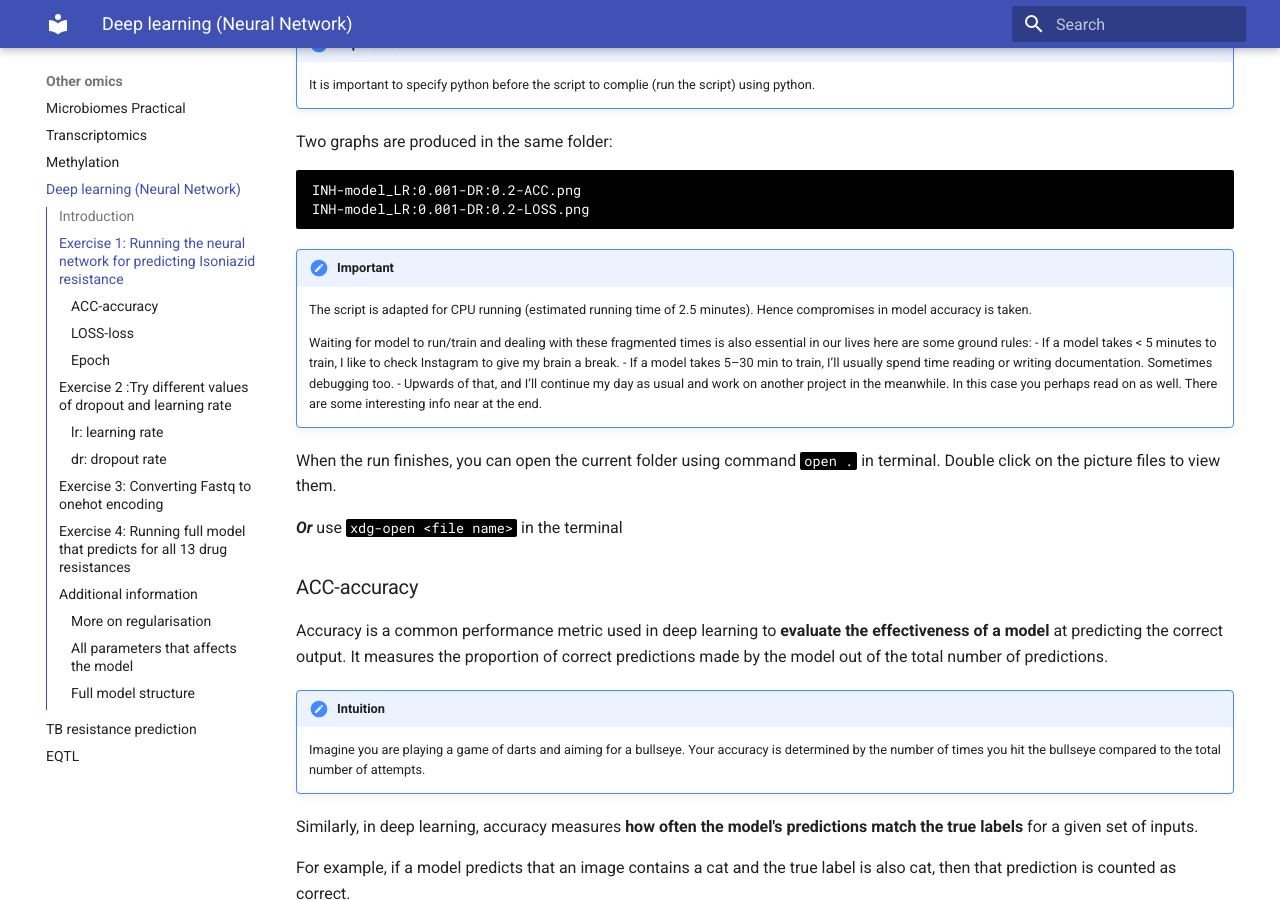
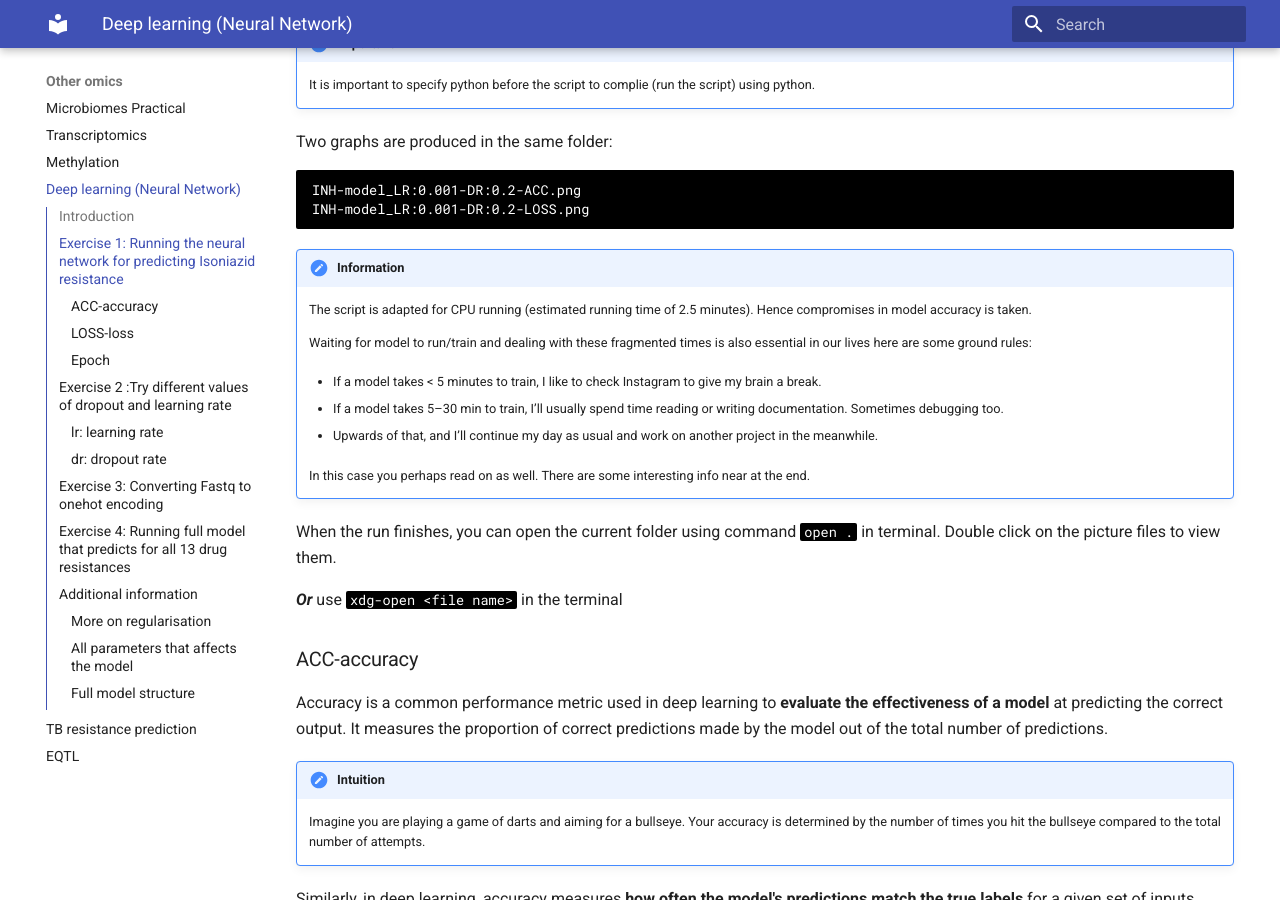
Before and after one commit to lshtm-genomics/omics-course, an MkDocs documentation site: the page built from docs/other-omics/ml.md, in a window 1280 px wide and 900 px high, scrolled down 1940 px. Built offline with MkDocs 1.6.1 and Material for MkDocs 9.7.7, drawn with Linux system fonts in a browser that asks for light colours; some of the changed text lies outside the part shown.

Commit message:
ml-update

````diff
--- a/docs/other-omics/ml.md
+++ b/docs/other-omics/ml.md
@@ -50,13 +50,17 @@ INH-model_LR:0.001-DR:0.2-ACC.png
 INH-model_LR:0.001-DR:0.2-LOSS.png
 ```
 
-!!! Important
+!!! Information
     The script is adapted for CPU running (estimated running time of 2.5 minutes). Hence compromises in model accuracy is taken.
 
     Waiting for model to run/train and dealing with these fragmented times is also essential in our lives here are some ground rules:
+
     - If a model takes < 5 minutes to train, I like to check Instagram to give my brain a break.
+
     - If a model takes 5–30 min to train, I’ll usually spend time reading or writing documentation. Sometimes debugging too.
+
     - Upwards of that, and I’ll continue my day as usual and work on another project in the meanwhile.
+
     In this case you perhaps read on as well. There are some interesting info near at the end.
 
 When the run finishes, you can open the current folder using command ```open . ``` in terminal.
@@ -105,7 +109,7 @@ When working with python script that required input, you can also View the expla
 ```
 usage: inh_model.py [-h] [-lr LEARNING_RATE] [-dr DROPOUT_RATE]
 
-Isoniazid prediction model using KatG sequences as input.
+Isoniazid prediction model using katG sequences as input.
 
 optional arguments:
   -h, --help            show this help message and exit
@@ -170,6 +174,7 @@ If the learning rate is low and the dropout rate is high, the model will learn s
     === "Answer"
 
         Not necessarily the optimal, but here are some guiding values to try out:
+
         * Balanced
             * lr = 0.0005
             * dr = 0.2
````
